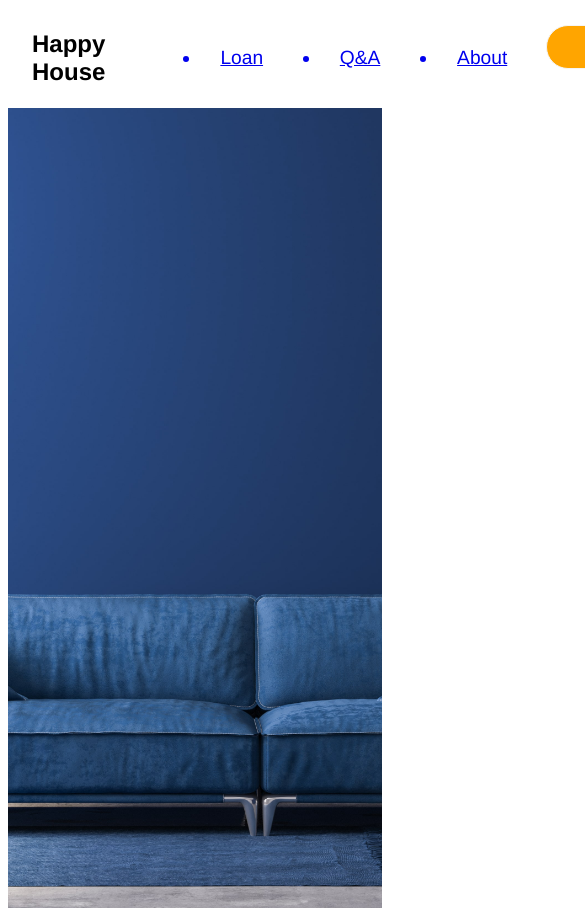
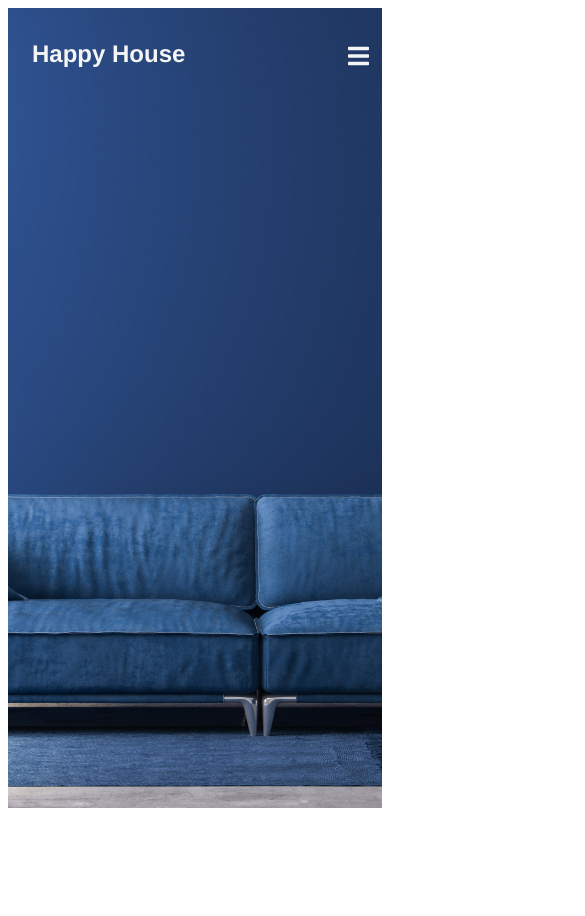
Before and after one commit to 95rolancia/happyhouse-vue, a Vue app: page / in a window 390 px wide. Shown: the top 916 px of the page, 585 px wide, since content can reach past the window. After the commit the page ends 844 px from the top, so only its background shows below. Built offline with nearby package versions, Linux system fonts and the light colour scheme.

Commit message:
Responsive Header

```diff
--- a/src/components/Header.vue
+++ b/src/components/Header.vue
@@ -1,11 +1,12 @@
 <template>
   <header class="header">
     <Logo />
-    <Nav />
-    <section class="header-right">
+    <Nav ref="nav" />
+    <section class="header-right" ref="headerRight">
       <Login />
       <Signup />
     </section>
+    <font-awesome-icon :icon="['fas', 'bars']" class="hamburger" @click="toggle" />
   </header>
 </template>
 <script>
@@ -20,6 +21,12 @@ export default {
     Login,
     Signup,
   },
+  methods: {
+    toggle() {
+      this.$refs.nav.$el.classList.toggle("visible");
+      this.$refs.headerRight.classList.toggle("visible");
+    },
+  },
 };
 </script>
 <style>
@@ -27,9 +34,51 @@ export default {
   display: flex;
   justify-content: space-between;
   align-items: center;
+  position: fixed;
+  width: 100%;
+  color: whitesmoke;
+  padding: 1em 0em;
 }
 
 .header-right {
   display: flex;
 }
+
+.header-right.visible {
+  display: flex;
+}
+
+.hamburger {
+  position: absolute;
+  top: 1.5em;
+  right: 1.2em;
+  font-size: 1.5rem;
+  color: whitesmoke;
+  display: none;
+  cursor: pointer;
+  transition: all 200ms ease-out;
+}
+
+.hamburger:hover {
+  transform: scale(1.1);
+  color: orange;
+}
+
+@media screen and (max-width: 48rem) {
+  .header {
+    flex-direction: column;
+    align-items: flex-start;
+  }
+
+  .header-right {
+    width: 100%;
+    justify-content: center;
+    margin-left: 1.2em;
+    display: none;
+  }
+
+  .hamburger {
+    display: block;
+  }
+}
 </style>
--- a/src/components/Nav.vue
+++ b/src/components/Nav.vue
@@ -14,9 +14,35 @@ export default {};
   padding-left: 0;
 }
 
+.nav.visible {
+  display: flex;
+}
+
 .nav-item {
   font-size: 1.2rem;
   padding: 0.2em 1em;
   margin: 1em;
+  transition: all 200ms ease-out;
+}
+
+.nav-item:hover {
+  color: whitesmoke;
+  background-color: orange;
+  border-radius: 2em;
+}
+
+@media screen and (max-width: 48rem) {
+  .nav {
+    flex-direction: column;
+    width: 100%;
+    margin: 0;
+    display: none;
+    text-align: center;
+  }
+
+  .nav-item {
+    margin: 0.2em;
+    padding: 0.5em;
+  }
 }
 </style>
```
